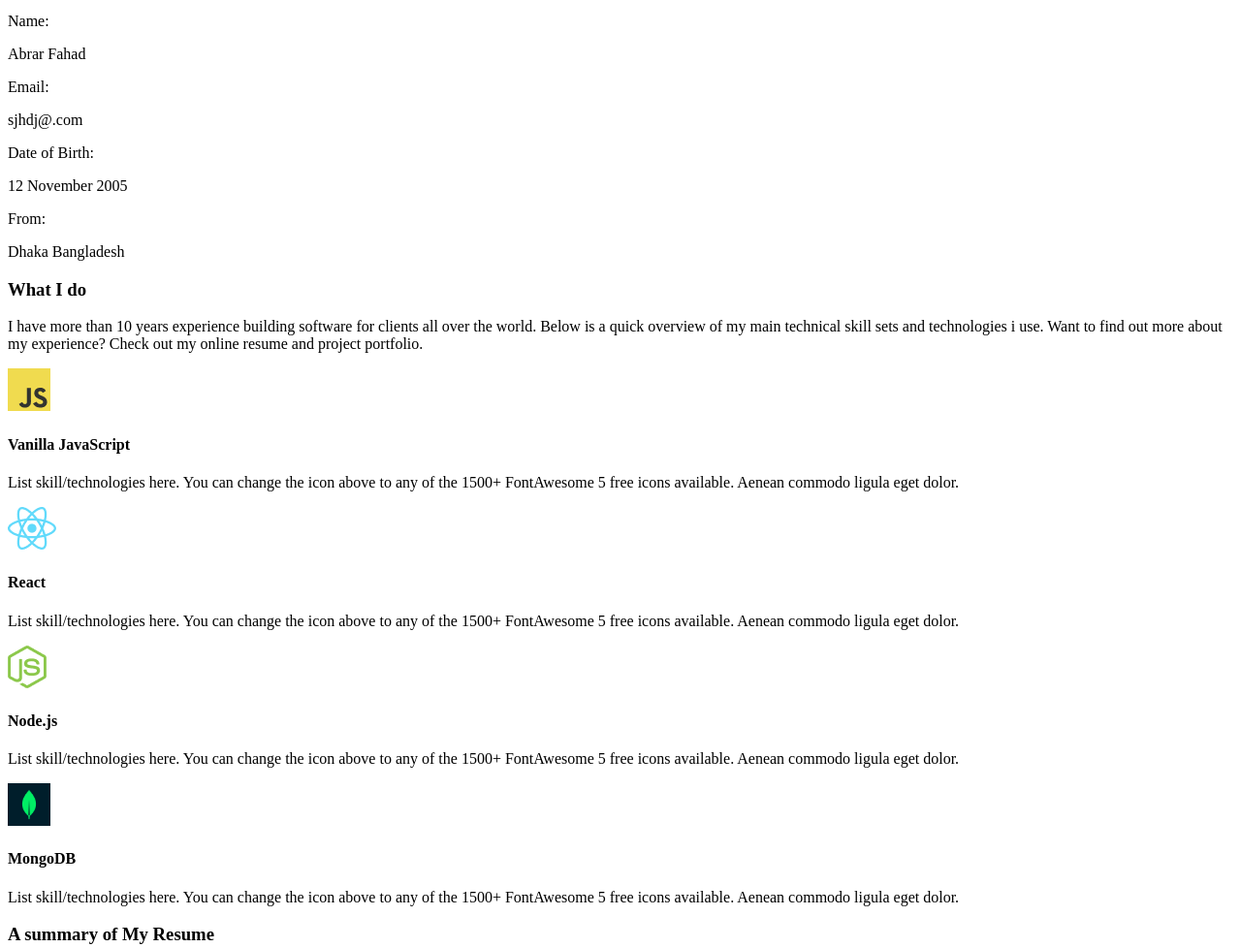
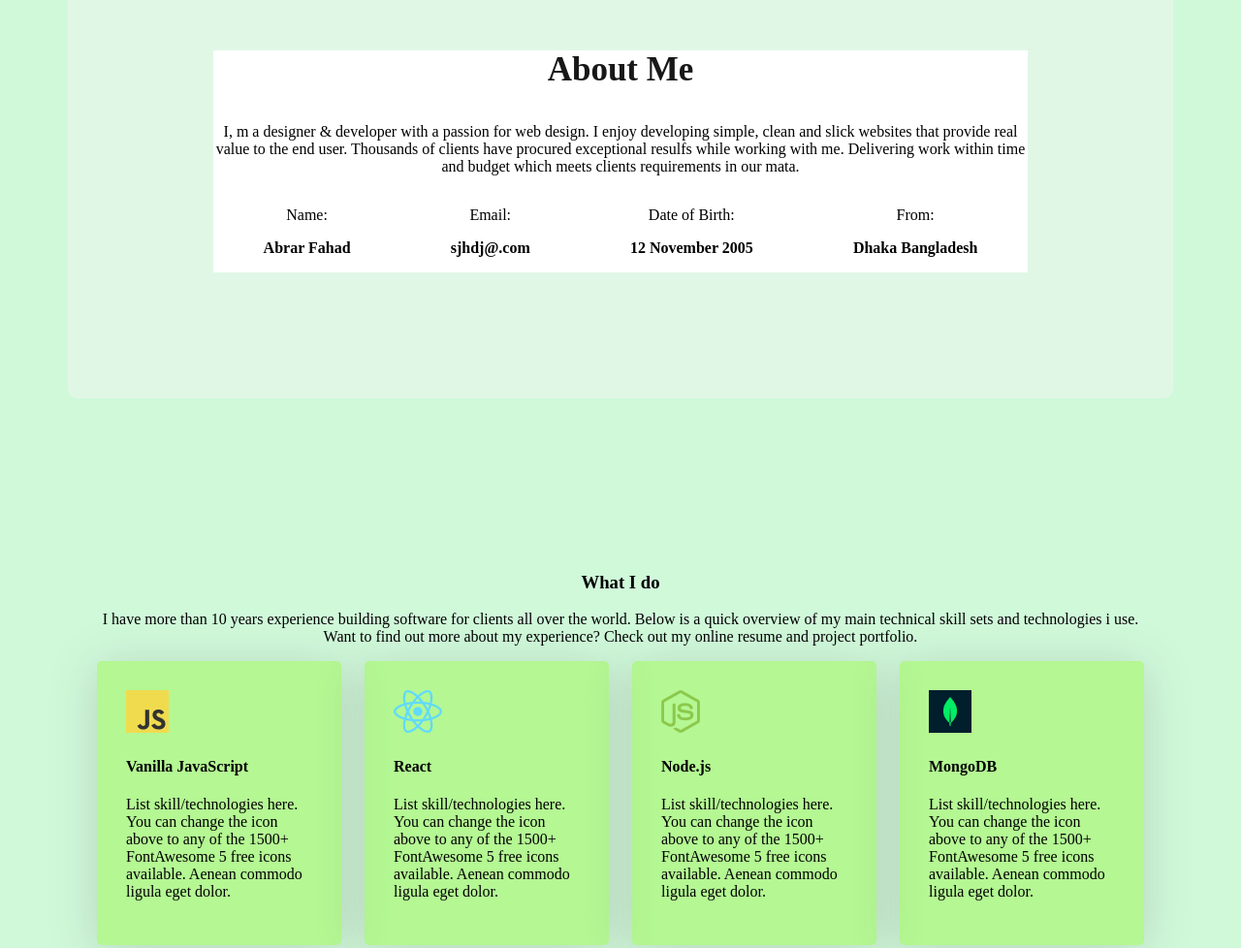
Before and after one commit to mahdihasanf53/abrar-first-portfolio, a plain HTML site: page index.html in a window 1280 px wide. Shown: the part 1069-2047 px from the top of the page at 97% size. Drawn offline with Linux system fonts and the light colour scheme.

Commit message:
added new correction css

```diff
--- a/index.html
+++ b/index.html
@@ -4,6 +4,7 @@
     <meta charset="UTF-8">
     <meta name="viewport" content="width=device-width, initial-scale=1.0">
     <title>Document</title>
+    <link rel="stylesheet" href="./makup/style.css">
 </head>
 <body>
      <header class="header sec-bgcolor">
--- a/makup/style.css
+++ b/makup/style.css
@@ -6,7 +6,7 @@ nav {
 }
 /* bodyte ajke color dilam taster jonno */
 body{
-    background-colo: #f4f8f56b;
+    background-color: #90f3a96b;
 }
 
 .open-sans-normal {
@@ -108,7 +108,7 @@ main section{
 .about-items{
     display: flex;
     justify-content: space-around;
-    margin-top:;
+    /* margin-top:; */
 }
 .item-discription{
     font-weight: bold;
@@ -126,18 +126,18 @@ main section{
 .f-skill{
     display: flex;
     gap: 24px;
-    backgroun-color: #b57070;
+    /* background-color: #f21818; */
 
 
 }
 .skills-top{
     padding:30px;
-    backgroun-color: rgb(171, 1, 1);
+    /* backgroun-color: rgb(171, 1, 1); */
 }
 .news-sec{
     padding: 30px;
     box-shadow: 0px 6px 50px 0px rgba(78, 68, 68, 0.203);
-    border 5px solid ;
+    /* border 5px solid ; */
     border-radius: 5px;
     background-color:rgba(125, 243, 8, 0.338);
 }
```
